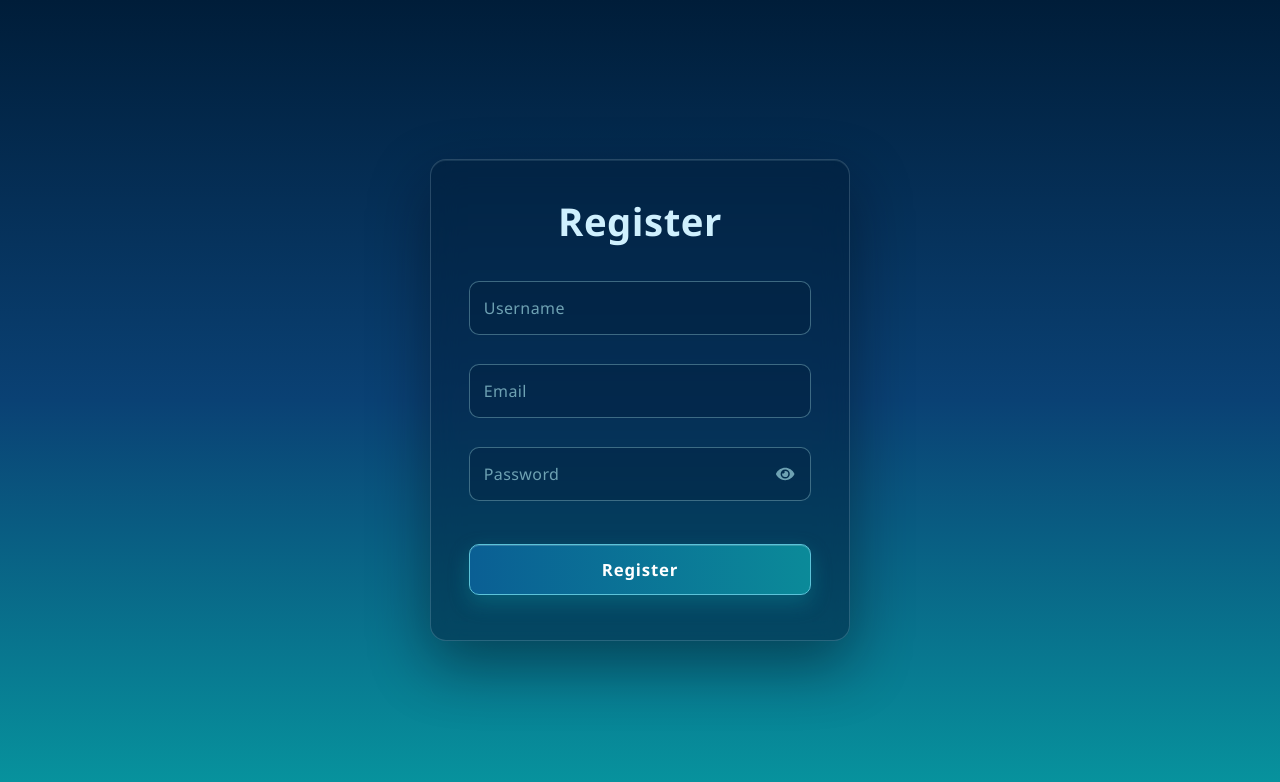
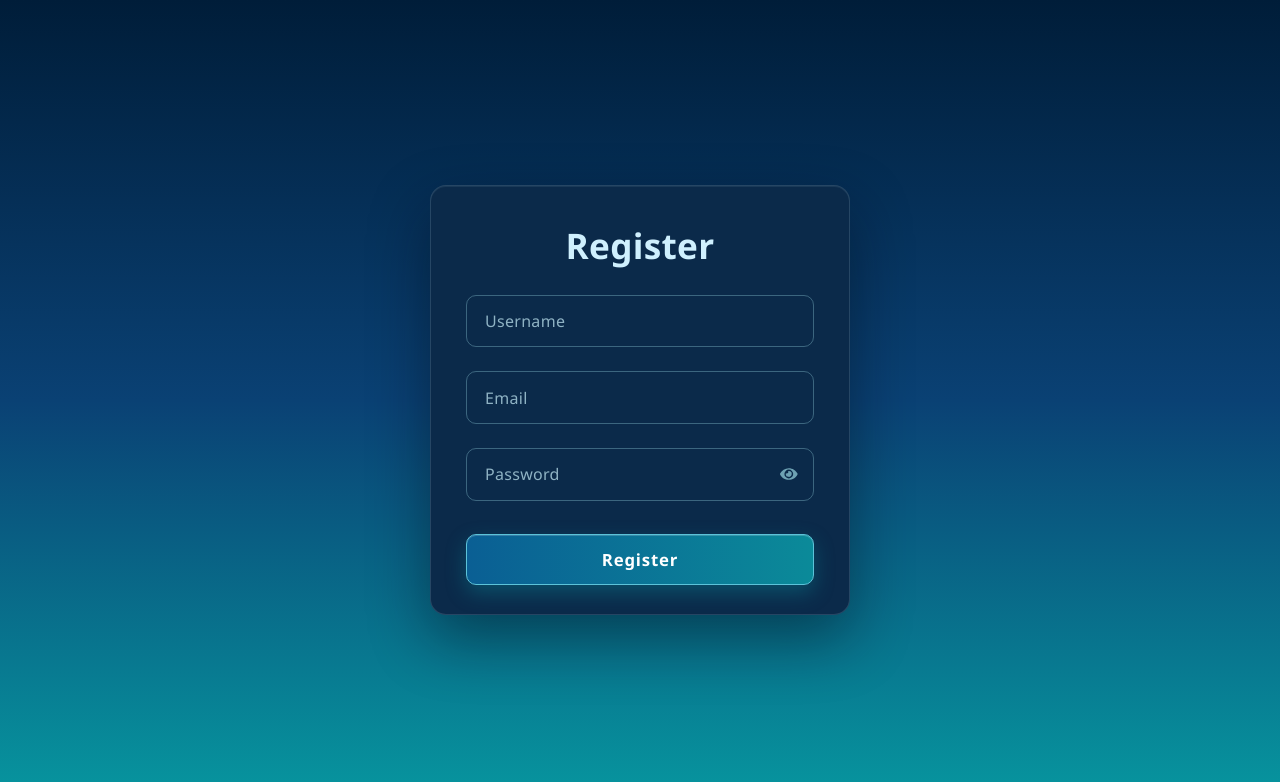
Before and after one commit to Arindam-Harh/ImageCompressor, a React (Vite) app in the folder client/: page /register in a window 1280 px wide. Shown: the top 782 px of the page. Built offline with nearby package versions, Linux system fonts and the light colour scheme.

Commit message:
Fix Register Page JSX and CSS

```diff
--- a/client/pages/Register.css
+++ b/client/pages/Register.css
@@ -8,109 +8,82 @@
   --dark-blue: #001d39;
   --bit-dark-blue: #0a4174;
   --sky-blue: #07969f;
-  --sea-blue: #4e8ea2;
   --pale-blue: #6ea2b3;
   --light-blue: #7bbde8;
   --white-blue: #cff0fe;
 
-  --form-color: rgba(0, 29, 57, 0.5);
-  --field-bg: rgba(0, 29, 57, 0.35);
-  --field-border: rgba(110, 162, 179, 0.55);
-  --field-autofill: #0b2a4a;
+  --card: #0b2a4a;
+  --border: rgba(110, 162, 179, 0.5);
+  --muted: #8fb3c4;
+  --height: 3.3rem;
 }
 
 html {
   font-family: "Segoe UI", Tahoma, Geneva, Verdana, sans-serif;
-  letter-spacing: 0.4px;
+  letter-spacing: 0.3px;
   -webkit-font-smoothing: antialiased;
-}
-
-body {
-  min-height: 100vh;
 }
 
 .main {
   min-height: 100vh;
   min-height: 100dvh;
-  width: 100%;
+  display: flex;
+  align-items: center;
+  justify-content: center;
+  padding: 1.5rem;
   background: linear-gradient(
     var(--dark-blue),
     var(--bit-dark-blue),
     var(--sky-blue)
   );
-
-  display: flex;
-  align-items: center;
-  justify-content: center;
-
-  padding: 1.5rem;
 }
 
-/* ---------- Form card ---------- */
+/* Card (solid, so the label notch blends in perfectly) */
 .register-form {
   width: 100%;
   max-width: 420px;
+  padding: 2.2rem 2.2rem 1.8rem;
 
-  display: flex;
-  flex-direction: column;
-  align-items: center;
-
-  padding: 2.2rem 2.4rem;
-
-  background: var(--form-color);
-  border: 1px solid rgba(207, 240, 254, 0.18);
+  background: var(--card);
+  border: 1px solid rgba(207, 240, 254, 0.14);
   border-radius: 16px;
-
-  backdrop-filter: blur(14px);
-  -webkit-backdrop-filter: blur(14px);
-
   box-shadow:
     0 24px 60px rgba(0, 10, 25, 0.45),
-    inset 0 1px 0 rgba(207, 240, 254, 0.1);
+    inset 0 1px 0 rgba(207, 240, 254, 0.08);
 }
 
 .register-form h1 {
+  margin-bottom: 1.6rem;
+  text-align: center;
+  font-size: 2.2rem;
+  font-weight: 600;
   color: var(--white-blue);
-  font-weight: 600;
-  font-size: 2.4rem;
-  letter-spacing: 0.5px;
-  margin-bottom: 1.2rem;
-  text-align: center;
 }
 
-/* ---------- Inputs ---------- */
+/* Input + notch label */
 .input-group {
   position: relative;
-  width: 100%;
-  margin: 0.9rem 0;
+  height: var(--height);
+  margin: 1.5rem 0;
 }
 
 .input-group input {
   width: 100%;
-  height: 3.4rem;
-  padding: 1.35rem 0.9rem 0.4rem;
+  height: 100%;
+  padding: 0 1rem;
 
   font-family: inherit;
   font-size: 1rem;
-  font-weight: 400;
-  letter-spacing: 0.3px;
-
   color: var(--white-blue);
-  caret-color: var(--white-blue);
-  background-color: var(--field-bg);
+  caret-color: var(--light-blue);
+  background: transparent;
   color-scheme: dark;
 
-  border: 1px solid var(--field-border);
+  border: 1.5px solid var(--border);
   border-radius: 10px;
   outline: none;
 
-  -webkit-appearance: none;
-  appearance: none;
-
-  transition:
-    border-color 0.25s ease,
-    box-shadow 0.25s ease,
-    background-color 0.25s ease;
+  transition: border-color 0.2s ease, box-shadow 0.2s ease;
 }
 
 .input-group input:hover {
@@ -119,68 +92,56 @@ body {
 
 .input-group input:focus {
   border-color: var(--light-blue);
-  background-color: rgba(0, 29, 57, 0.5);
-  box-shadow: 0 0 0 3px rgba(123, 189, 232, 0.22);
+  box-shadow: 0 0 0 3px rgba(123, 189, 232, 0.18);
 }
 
-/* Autofill: keep the field dark instead of browser white/yellow */
+.input-group label {
+  position: absolute;
+  left: 0.8rem;
+  top: 50%;
+  padding: 0 6px;
+
+  font-size: 1rem;
+  line-height: 1;
+  color: var(--muted);
+  background: var(--card);
+  pointer-events: none;
+
+  transform: translateY(-50%);
+  transform-origin: left center;
+  transition: transform 0.2s ease, color 0.2s ease;
+}
+
+/* Label slides up onto the border */
+.input-group input:focus ~ label,
+.input-group input:not(:placeholder-shown) ~ label,
+.input-group input:-webkit-autofill ~ label {
+  transform: translateY(calc(-50% - var(--height) / 2)) scale(0.82);
+  color: var(--pale-blue);
+}
+
+.input-group input:focus ~ label {
+  color: var(--light-blue);
+}
+
+/* Autofill stays dark */
 .input-group input:-webkit-autofill,
 .input-group input:-webkit-autofill:hover,
-.input-group input:-webkit-autofill:focus,
-.input-group input:-webkit-autofill:active {
+.input-group input:-webkit-autofill:focus {
   -webkit-text-fill-color: var(--white-blue);
-  caret-color: var(--white-blue);
-  -webkit-box-shadow: 0 0 0 1000px var(--field-autofill) inset;
-  box-shadow: 0 0 0 1000px var(--field-autofill) inset;
+  -webkit-box-shadow: 0 0 0 1000px var(--card) inset;
+  box-shadow: 0 0 0 1000px var(--card) inset;
   transition: background-color 9999s ease-in-out 0s;
 }
 
-.input-group input:-webkit-autofill:focus {
-  border-color: var(--light-blue);
-}
-
-/* Hide Edge's built-in reveal/clear icons (we have our own) */
+/* Hide Edge's own password icon */
 .input-group input::-ms-reveal,
 .input-group input::-ms-clear {
   display: none;
 }
 
-/* ---------- Floating label ---------- */
-.input-group label {
-  position: absolute;
-  left: 0.9rem;
-  top: 50%;
-  max-width: calc(100% - 1.8rem);
-
-  color: var(--pale-blue);
-  font-size: 1rem;
-  line-height: 1;
-  white-space: nowrap;
-  overflow: hidden;
-  text-overflow: ellipsis;
-  pointer-events: none;
-
-  transform: translateY(-50%);
-  transform-origin: left center;
-
-  transition:
-    transform 0.25s ease,
-    color 0.25s ease;
-}
-
-.input-group input:focus ~ label,
-.input-group input:not(:placeholder-shown) ~ label,
-.input-group input:-webkit-autofill ~ label {
-  transform: translateY(calc(-50% - 0.8rem)) scale(0.78);
-  color: var(--light-blue);
-}
-
-.input-group input:focus ~ label {
-  color: var(--white-blue);
-}
-
-/* ---------- Password field ---------- */
-.password-group input {
+/* Password eye */
+.input-group:has(.password-toggle) input {
   padding-right: 3rem;
 }
 
@@ -191,49 +152,44 @@ body {
   transform: translateY(-50%);
 
   display: flex;
-  align-items: center;
-  justify-content: center;
-
   padding: 6px;
-  font-size: 1.15rem;
-  line-height: 1;
+  font-size: 1.1rem;
 
   color: var(--pale-blue);
   background: transparent;
   border: none;
   border-radius: 6px;
-
   cursor: pointer;
-  transition: color 0.25s ease;
+  transition: color 0.2s ease;
 }
 
 .password-toggle:hover {
   color: var(--white-blue);
 }
 
-.password-toggle:focus-visible {
+.password-toggle:focus-visible,
+.main-btn:focus-visible {
   outline: 2px solid var(--light-blue);
-  outline-offset: 2px;
+  outline-offset: 3px;
 }
 
-/* ---------- Register button ---------- */
+/* Button */
 .main-btn {
   position: relative;
   isolation: isolate;
   overflow: hidden;
 
   width: 100%;
+  margin-top: 0.6rem;
   padding: 13px 25px;
-  margin: 1.8rem 0 0.6rem;
 
   font-family: inherit;
   font-size: 1.05rem;
   font-weight: 600;
   letter-spacing: 0.8px;
+  color: #fff;
 
-  color: #ffffff;
   background: linear-gradient(90deg, #0a5f94, #0b8a99);
-
   border: 1px solid #5cc3d9;
   border-radius: 10px;
   box-shadow:
@@ -241,19 +197,14 @@ body {
     inset 0 1px 0 rgba(255, 255, 255, 0.18);
 
   cursor: pointer;
-  transition:
-    transform 0.25s ease,
-    box-shadow 0.25s ease,
-    border-color 0.25s ease;
+  transition: transform 0.25s ease, box-shadow 0.25s ease, border-color 0.25s ease;
 }
 
-/* Hover gradient fades in (gradients can't be transitioned directly) */
 .main-btn::before {
   content: "";
   position: absolute;
   inset: 0;
   z-index: -1;
-
   background: linear-gradient(90deg, #0b8a99, #0a5f94);
   opacity: 0;
   transition: opacity 0.25s ease;
@@ -273,40 +224,24 @@ body {
 
 .main-btn:active {
   transform: translateY(0);
-  box-shadow:
-    0 4px 12px rgba(11, 138, 153, 0.4),
-    inset 0 1px 0 rgba(255, 255, 255, 0.12);
 }
 
-.main-btn:focus-visible {
-  outline: 2px solid #8fe0f0;
-  outline-offset: 3px;
-}
-
-.main-btn:disabled {
-  opacity: 0.6;
-  cursor: not-allowed;
-  transform: none;
-}
-
-/* ---------- Reduced motion ---------- */
 @media (prefers-reduced-motion: reduce) {
   * {
     transition-duration: 0.01ms !important;
   }
 }
 
-/* ---------- Mobile (kept last so it overrides correctly) ---------- */
 @media (max-width: 480px) {
   .main {
     padding: 1rem;
   }
 
   .register-form {
-    padding: 1.6rem 1.4rem;
+    padding: 1.7rem 1.3rem 1.4rem;
   }
 
   .register-form h1 {
-    font-size: 2rem;
+    font-size: 1.9rem;
   }
 }
--- a/client/pages/Register.jsx
+++ b/client/pages/Register.jsx
@@ -4,73 +4,35 @@ import "./Register.css";
 
 export const Register = () => {
   const [showPassword, setShowPassword] = useState(false);
-  const [formData, setFormData] = useState({
-    username: "",
-    email: "",
-    password: "",
-  });
-
-  const handleChange = (e) => {
-    const { name, value } = e.target;
-    setFormData((prev) => ({ ...prev, [name]: value }));
-  };
-
-  const handleSubmit = (e) => {
-    e.preventDefault();
-    console.log(formData);
-  };
 
   return (
     <div className="main">
-      <form className="register-form" onSubmit={handleSubmit}>
+      <form className="register-form">
         <h1>Register</h1>
 
         <div className="input-group">
-          <input
-            type="text"
-            name="username"
-            id="username"
-            placeholder=" "
-            autoComplete="username"
-            value={formData.username}
-            onChange={handleChange}
-            required
-          />
+          <input type="text" id="username" placeholder=" " autoComplete="username" />
           <label htmlFor="username">Username</label>
         </div>
 
         <div className="input-group">
-          <input
-            type="email"
-            name="email"
-            id="email"
-            placeholder=" "
-            autoComplete="email"
-            value={formData.email}
-            onChange={handleChange}
-            required
-          />
+          <input type="email" id="email" placeholder=" " autoComplete="email" />
           <label htmlFor="email">Email</label>
         </div>
 
-        <div className="input-group password-group">
+        <div className="input-group">
           <input
             type={showPassword ? "text" : "password"}
-            name="password"
             id="password"
             placeholder=" "
             autoComplete="new-password"
-            minLength={6}
-            value={formData.password}
-            onChange={handleChange}
-            required
           />
           <label htmlFor="password">Password</label>
 
           <button
             type="button"
             className="password-toggle"
-            onClick={() => setShowPassword((prev) => !prev)}
+            onClick={() => setShowPassword(!showPassword)}
             aria-label={showPassword ? "Hide password" : "Show password"}
           >
             {showPassword ? <FaEyeSlash /> : <FaEye />}
```
